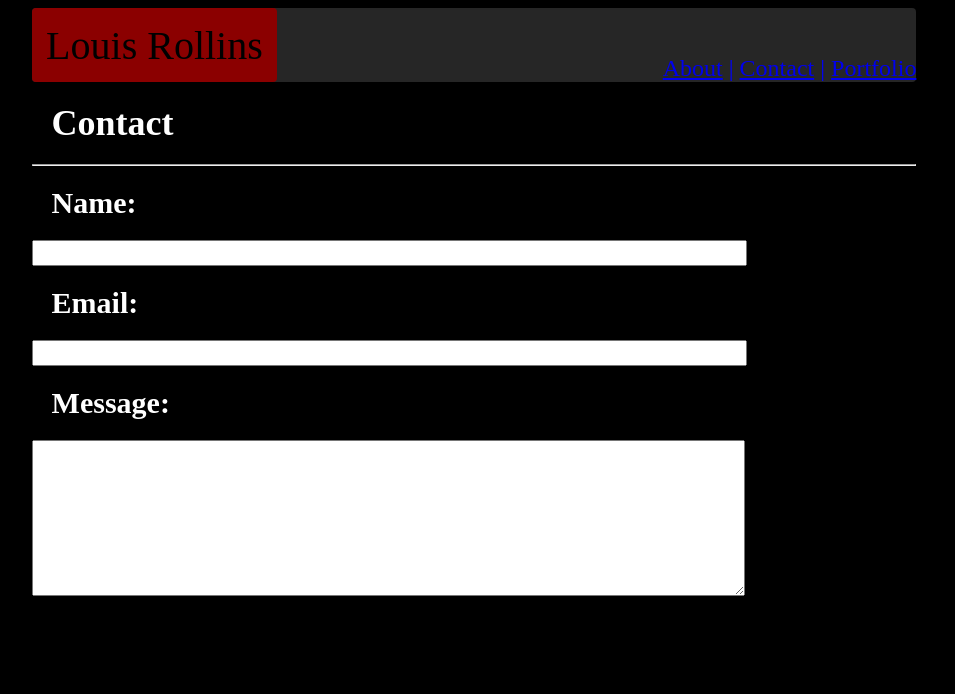
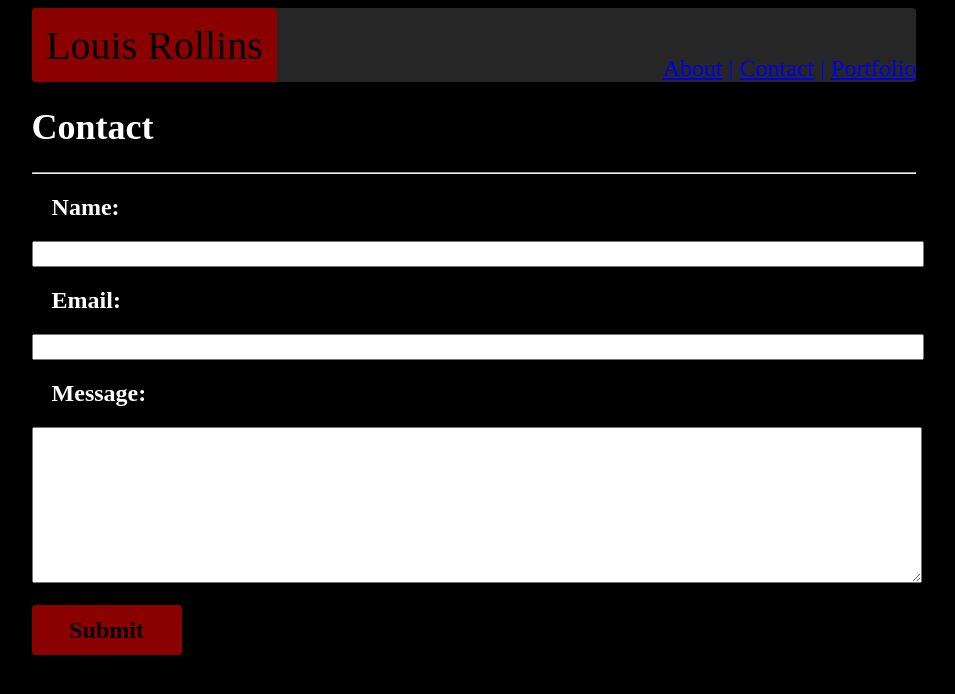
Before and after one commit to LouisRollins/Basic-Portfolio, a plain HTML site: page contact.html in a window 1280 px wide. Shown: the whole page, without its empty margins (166-1121 px from the left). Drawn offline with Linux system fonts and the light colour scheme.

Commit message:
edited contact.html and .css, edited portfolio.html and .css

```diff
--- a/contact.html
+++ b/contact.html
@@ -21,6 +21,8 @@
         </div>
     </div>
 
+    <form action="MAILTO: louisrollins01@gmail.com" method="POST" enctype="text/plain">
+
     <h1>Contact</h1>
     <hr>
 
@@ -31,8 +33,13 @@
     <input type="text" id="email" value=""> <br>
 
     <h2>Message:</h2>
-    <textarea rows="10" cols="50" id="message" value=""></textarea> <br>
+    <textarea rows="10" cols="50" id="message" value=""></textarea> <br> <br>
 
+    <button id="submit">Submit</button>
+
+    </form>
     </div>
 
+
+
 </body>
--- a/css/contact.css
+++ b/css/contact.css
@@ -33,27 +33,26 @@ h1{
     font-family: 'Times New Roman', Times, serif;
     font-size: 36px;
     color: white;
-    margin: 20px;
 }
 
 h2{
     font-family: 'Times New Roman', Times, serif;
     margin: 20px;
-    font-size: 30px;
+    font-size: 24px;
 }
 
 #name{
-    width: 80%;
+    width: 100%;
     height: 20px;
 }
 
 #email{
-    width: 80%;
+    width: 100%;
     height: 20px;
 }
 
 #message{
-    width: 80%;
+    width: 100%;
     height: 30%;
 }
 
@@ -61,3 +60,14 @@ h2{
     width: 70%;
     margin: 0 auto;
     }
+
+ #submit{
+        background: darkred;
+        width: 150px;
+        height: 50px;
+        font-family: 'Times New Roman', Times, serif;
+        font-size: 24px;
+        border-radius: 4px;
+        border: black;
+        font-weight: bold;
+    }
--- a/css/portfolio.css
+++ b/css/portfolio.css
@@ -28,3 +28,14 @@ h1{
     font-family: 'Times New Roman', Times, serif;
     font-size: 24px;
     margin-right: 20px;
+}
+
+.top{
+    background: #262626;
+    border-radius: 4px;
+}
+
+.content{
+    width: 70%;
+    margin: 0 auto;
+    }
```
Also changed, not shown: portfolio.html (+8 -0 lines).
